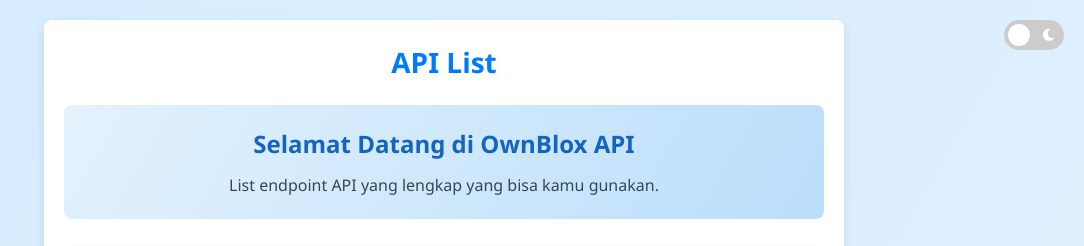
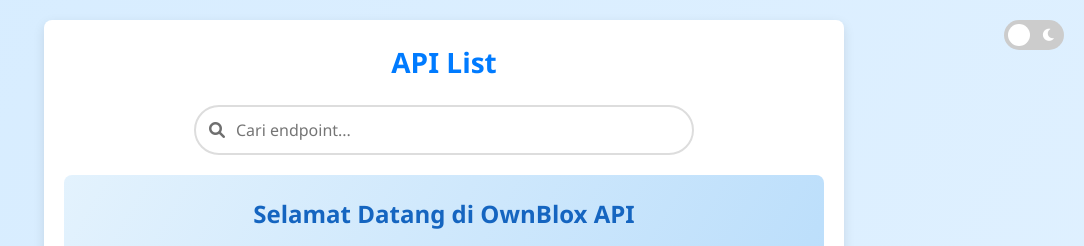
Before and after one commit to watson-xd6/rest-api-all, a website: page public/index.html in a window 1280 px wide. Shown: the top 246 px of the page, without its empty margins (196-1280 px from the left). Drawn offline with Linux system fonts and the light colour scheme.

Commit message:
Add files via upload

```diff
--- a/public/index.html
+++ b/public/index.html
@@ -16,6 +16,10 @@
 <body>
     <div class="container">
         <h1>API List</h1>
+        <div class="search-container">
+  <input type="text" id="search-input" placeholder="Cari endpoint...">
+  <i class="fas fa-search"></i>
+</div>
         <div class="welcome-section">
             <h2>Selamat Datang di OwnBlox API</h2>
             <p>List endpoint API yang lengkap yang bisa kamu gunakan.</p>
--- a/public/script.js
+++ b/public/script.js
@@ -218,6 +218,29 @@
     ]
 };
 
+// Fungsi Pencarian
+function searchEndpoints() {
+  const searchInput = document.getElementById('search-input');
+  const searchTerm = searchInput.value.toLowerCase();
+
+  document.querySelectorAll('.api-item').forEach(item => {
+    const title = item.querySelector('.api-title').textContent.toLowerCase();
+    const description = item.querySelector('.api-description p').textContent.toLowerCase();
+    item.style.display = (title.includes(searchTerm) || description.includes(searchTerm))
+      ? 'block'
+      : 'none';
+  });
+
+  // Sembunyikan kategori yang kosong
+  document.querySelectorAll('.api-category').forEach(category => {
+    const hasVisibleItems = category.querySelector('.api-item[style="display: block;"]');
+    category.style.display = hasVisibleItems ? 'block' : 'none';
+  });
+}
+
+// Event Listener untuk Input
+document.getElementById('search-input').addEventListener('input', searchEndpoints);
+
 function createApiItem(api) {
     const apiItem = document.createElement('div');
     apiItem.className = 'api-item';
--- a/public/styles.css
+++ b/public/styles.css
@@ -142,6 +142,39 @@
     margin-bottom: 20px;
     color: var(--primary-color);
     text-align: center;
+}
+
+/* Search Container */
+.search-container {
+  position: relative;
+  margin: 20px auto;
+  max-width: 500px;
+}
+
+#search-input {
+  width: 100%;
+  padding: 12px 20px;
+  padding-left: 40px;
+  border: 2px solid var(--item-border);
+  border-radius: 25px;
+  font-size: 16px;
+  background: var(--container-bg);
+  color: var(--text-color);
+  outline: none;
+  transition: border 0.3s;
+}
+
+#search-input:focus {
+  border-color: var(--primary-color);
+}
+
+.search-container i {
+  position: absolute;
+  left: 15px;
+  top: 50%;
+  transform: translateY(-50%);
+  color: var(--text-color);
+  opacity: 0.7;
 }
 
 /* Gaya untuk Kategori */
```
